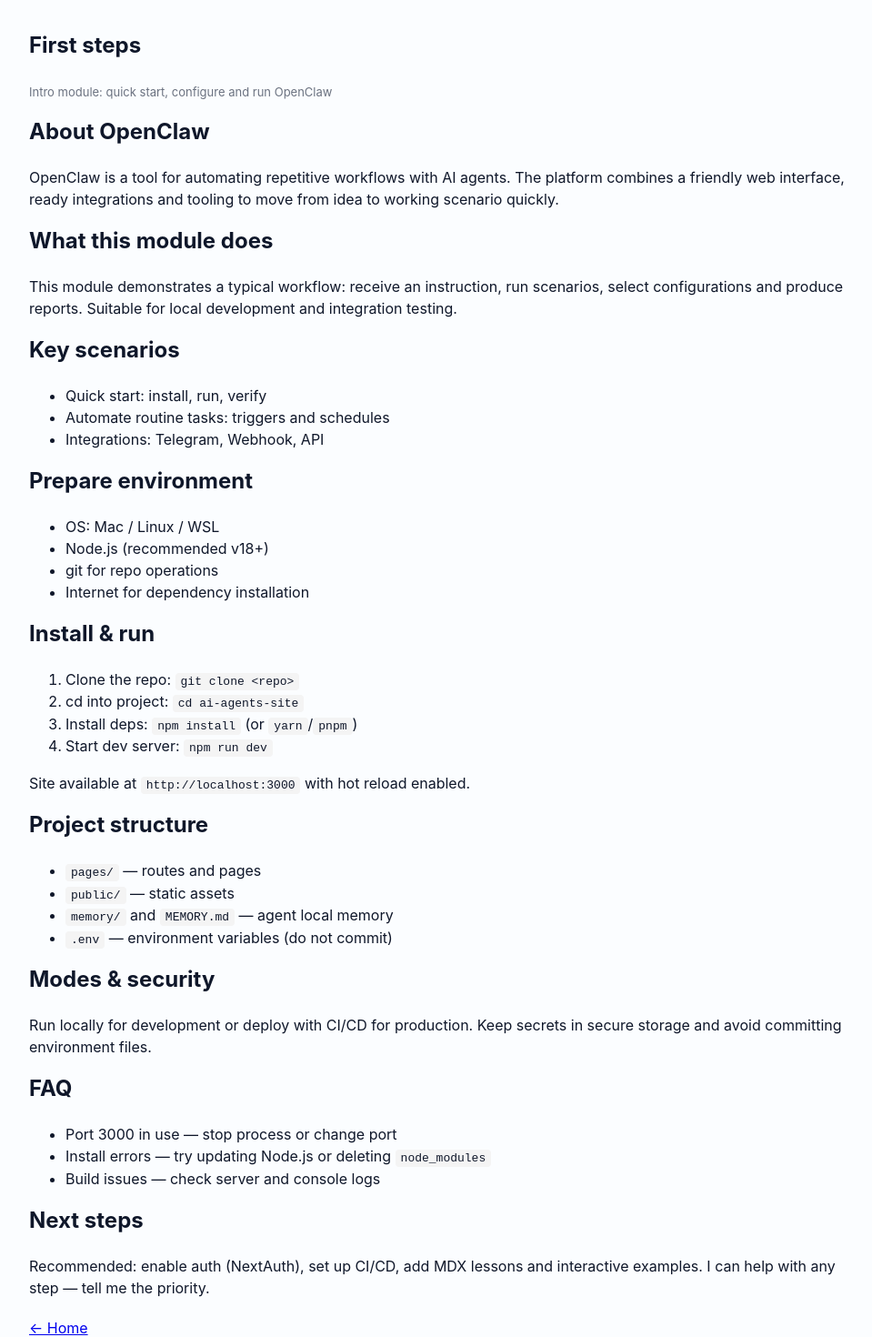
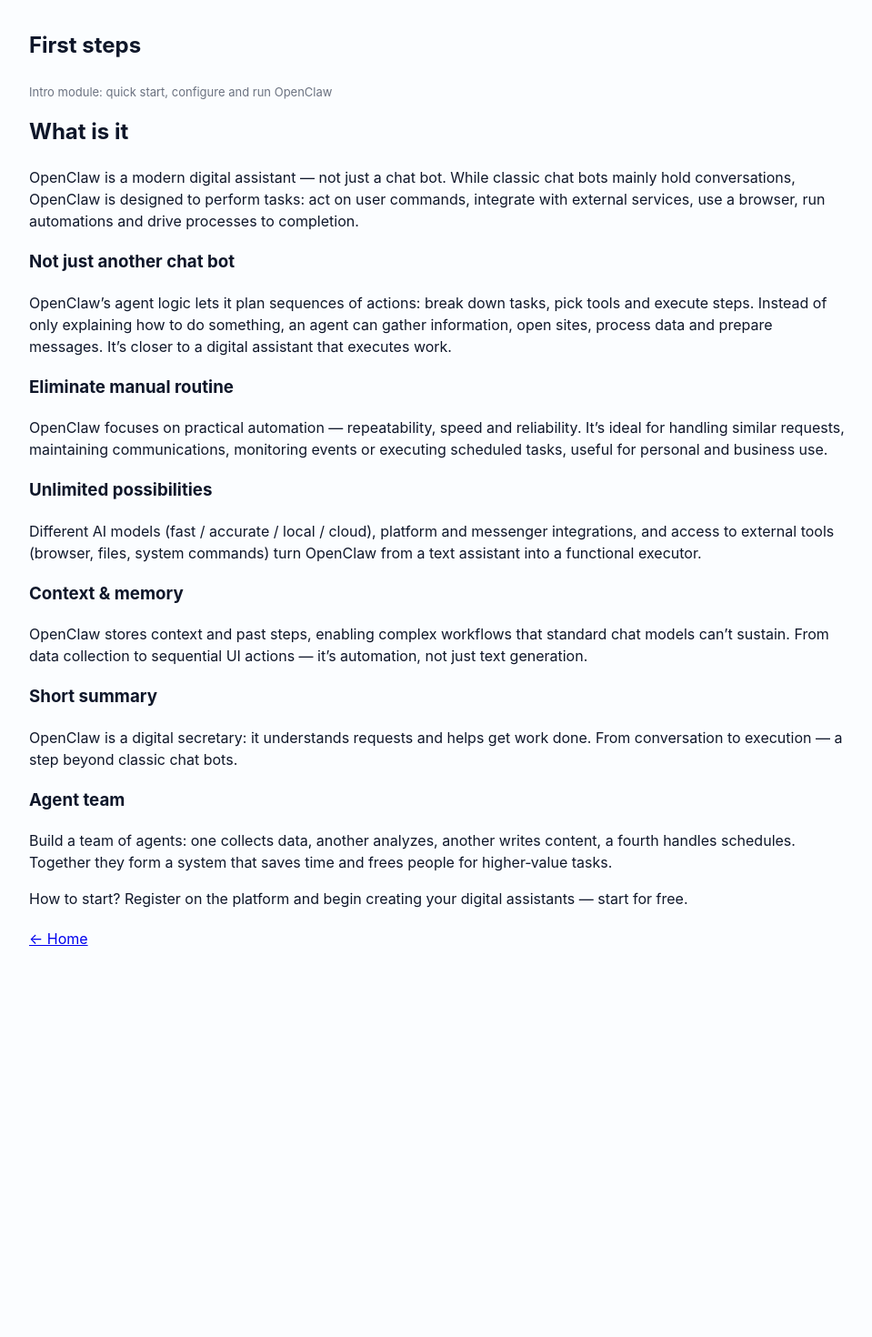
Before and after one commit to novaaurelis/nova-ai-agents-site-backup, a Next.js app: page /en/modules/first-steps in a window 1280 px wide. Shown: the part 160-1630 px from the top of the page at 91% size, without its empty margins (158-1117 px from the left). After the commit the page ends 1298 px from the top, so only its background shows below. Built offline with nearby package versions, Linux system fonts and the light colour scheme.

Commit message:
content: update EN First Steps to match RU text

```diff
--- a/pages/en/modules/first-steps.js
+++ b/pages/en/modules/first-steps.js
@@ -15,73 +15,29 @@
 
 
 
-          <section id="about">
-            <h2>About OpenClaw</h2>
-            <p>OpenClaw is a tool for automating repetitive workflows with AI agents. The platform combines a friendly web interface, ready integrations and tooling to move from idea to working scenario quickly.</p>
-          </section>
+          <section>
+            <h2>What is it</h2>
+            <p>OpenClaw is a modern digital assistant — not just a chat bot. While classic chat bots mainly hold conversations, OpenClaw is designed to perform tasks: act on user commands, integrate with external services, use a browser, run automations and drive processes to completion.</p>
 
-          <section id="what">
-            <h2>What this module does</h2>
-            <p>This module demonstrates a typical workflow: receive an instruction, run scenarios, select configurations and produce reports. Suitable for local development and integration testing.</p>
-          </section>
+            <h3>Not just another chat bot</h3>
+            <p>OpenClaw’s agent logic lets it plan sequences of actions: break down tasks, pick tools and execute steps. Instead of only explaining how to do something, an agent can gather information, open sites, process data and prepare messages. It’s closer to a digital assistant that executes work.</p>
 
-          <section id="scenarios">
-            <h2>Key scenarios</h2>
-            <ul>
-              <li>Quick start: install, run, verify</li>
-              <li>Automate routine tasks: triggers and schedules</li>
-              <li>Integrations: Telegram, Webhook, API</li>
-            </ul>
-          </section>
+            <h3>Eliminate manual routine</h3>
+            <p>OpenClaw focuses on practical automation — repeatability, speed and reliability. It’s ideal for handling similar requests, maintaining communications, monitoring events or executing scheduled tasks, useful for personal and business use.</p>
 
-          <section id="prepare">
-            <h2>Prepare environment</h2>
-            <ul>
-              <li>OS: Mac / Linux / WSL</li>
-              <li>Node.js (recommended v18+)</li>
-              <li>git for repo operations</li>
-              <li>Internet for dependency installation</li>
-            </ul>
-          </section>
+            <h3>Unlimited possibilities</h3>
+            <p>Different AI models (fast / accurate / local / cloud), platform and messenger integrations, and access to external tools (browser, files, system commands) turn OpenClaw from a text assistant into a functional executor.</p>
 
-          <section id="install">
-            <h2>Install & run</h2>
-            <ol>
-              <li>Clone the repo: <code>git clone &lt;repo&gt;</code></li>
-              <li>cd into project: <code>cd ai-agents-site</code></li>
-              <li>Install deps: <code>npm install</code> (or <code>yarn</code>/<code>pnpm</code>)</li>
-              <li>Start dev server: <code>npm run dev</code></li>
-            </ol>
-            <p>Site available at <code>http://localhost:3000</code> with hot reload enabled.</p>
-          </section>
+            <h3>Context & memory</h3>
+            <p>OpenClaw stores context and past steps, enabling complex workflows that standard chat models can’t sustain. From data collection to sequential UI actions — it’s automation, not just text generation.</p>
 
-          <section id="structure">
-            <h2>Project structure</h2>
-            <ul>
-              <li><code>pages/</code> — routes and pages</li>
-              <li><code>public/</code> — static assets</li>
-              <li><code>memory/</code> and <code>MEMORY.md</code> — agent local memory</li>
-              <li><code>.env</code> — environment variables (do not commit)</li>
-            </ul>
-          </section>
+            <h3>Short summary</h3>
+            <p>OpenClaw is a digital secretary: it understands requests and helps get work done. From conversation to execution — a step beyond classic chat bots.</p>
 
-          <section id="security">
-            <h2>Modes & security</h2>
-            <p>Run locally for development or deploy with CI/CD for production. Keep secrets in secure storage and avoid committing environment files.</p>
-          </section>
+            <h3>Agent team</h3>
+            <p>Build a team of agents: one collects data, another analyzes, another writes content, a fourth handles schedules. Together they form a system that saves time and frees people for higher‑value tasks.</p>
 
-          <section id="faq">
-            <h2>FAQ</h2>
-            <ul>
-              <li>Port 3000 in use — stop process or change port</li>
-              <li>Install errors — try updating Node.js or deleting <code>node_modules</code></li>
-              <li>Build issues — check server and console logs</li>
-            </ul>
-          </section>
-
-          <section id="next">
-            <h2>Next steps</h2>
-            <p>Recommended: enable auth (NextAuth), set up CI/CD, add MDX lessons and interactive examples. I can help with any step — tell me the priority.</p>
+            <p>How to start? Register on the platform and begin creating your digital assistants — start for free.</p>
           </section>
 
           <p style={{marginTop:20}}><Link href="/en">← Home</Link></p>
```
